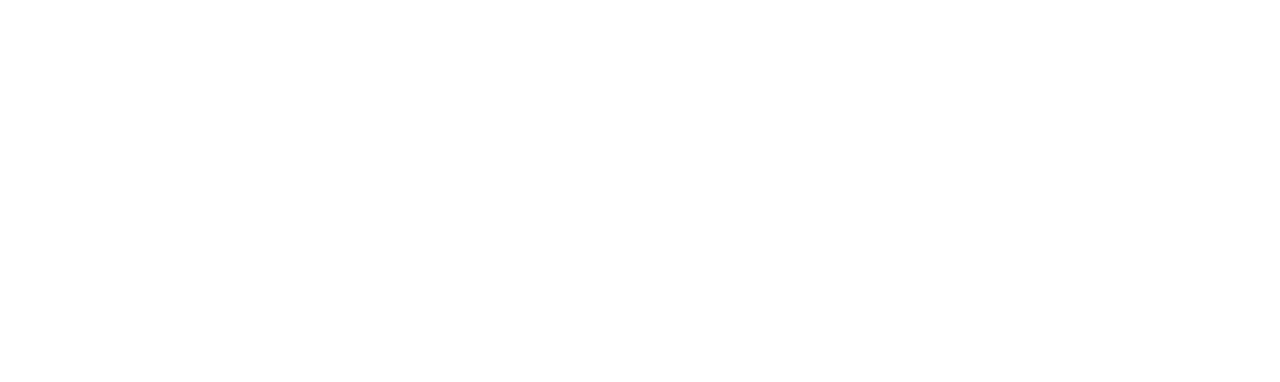
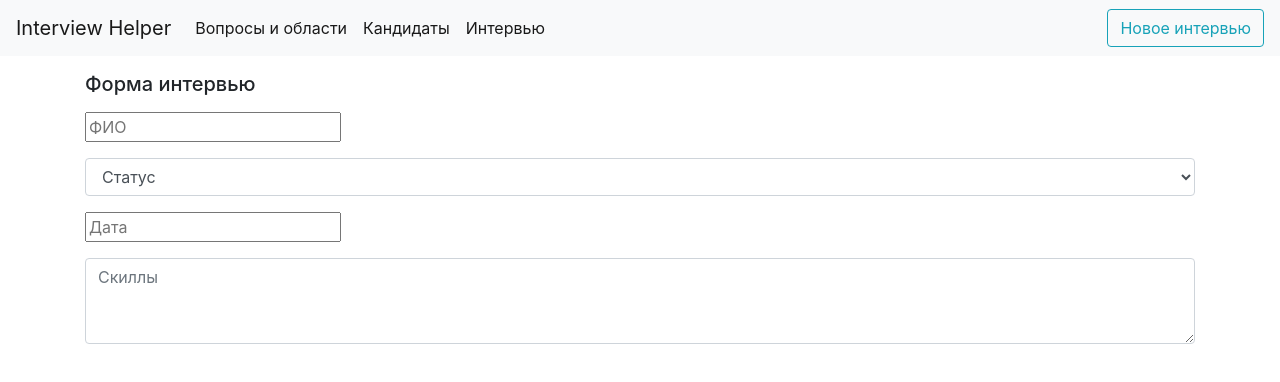
Before and after one commit to BobsAnton/InterviewHelper, a website: page index.html in a window 1280 px wide. Drawn offline with nearby package versions, Linux system fonts and the light colour scheme.

Commit message:
add dummy content into html

```diff
--- a/index.html
+++ b/index.html
@@ -4,9 +4,66 @@
 	<meta charset="UTF-8">
 	<meta http-equiv="X-UA-Compatible" content="IE=edge">
 	<meta name="viewport" content="width=device-width, initial-scale=1.0">
-	<title>Interview helper</title>
+	<title>Interview Helper</title>
+
+	<link rel="stylesheet" href="https://cdn.jsdelivr.net/npm/bootstrap@4.0.0/dist/css/bootstrap.min.css" integrity="sha384-Gn5384xqQ1aoWXA+058RXPxPg6fy4IWvTNh0E263XmFcJlSAwiGgFAW/dAiS6JXm" crossorigin="anonymous">
 </head>
 <body>
+	<nav class="navbar navbar-expand-lg navbar-light bg-light">
+		<a class="navbar-brand" href="#">Interview Helper</a>
+		<button class="navbar-toggler" type="button" data-toggle="collapse" data-target="#navbarSupportedContent" aria-controls="navbarSupportedContent" aria-expanded="false" aria-label="Toggle navigation">
+			<span class="navbar-toggler-icon"></span>
+		</button>
 
+		<div class="collapse navbar-collapse" id="navbarSupportedContent">
+		  	<ul class="navbar-nav mr-auto">
+				<li class="nav-item active">
+					<a class="nav-link" href="#">Вопросы и области<span class="sr-only">(current)</span></a>
+				</li>
+				<li class="nav-item active">
+					<a class="nav-link" href="#">Кандидаты</a>
+				</li>
+				<li class="nav-item active">
+					<a class="nav-link" href="#">Интервью</a>
+				</li>
+		  	</ul>
+		  	<button class="btn btn-outline-info my-2 my-sm-0" type="submit">Новое интервью</button>
+		</div>
+	</nav>
+
+	<div class="container">
+		<div class="row">
+			<div class="col">
+				<p><h5>Форма интервью</h5></p>
+			</div>
+		</div>
+		<div class="row">
+			<div class="col">
+				<form>
+					<div class="form-group">
+						<input type="text" id="name" placeholder="ФИО">
+					</div>
+					<div class="form-group">
+					  <select class="form-control">
+						<option value="" disabled selected>Статус</option>
+						<option>1</option>
+						<option>2</option>
+						<option>3</option>
+					  </select>
+					</div>
+					<div class="form-group">
+						<input type="text" id="date" placeholder="Дата">
+					</div>
+					<div class="form-group">
+						<textarea class="form-control" id="skills" rows="3" placeholder="Скиллы"></textarea>
+					</div>
+				</form>
+			</div>
+		</div>
+	</div>
+
+	<script src="https://code.jquery.com/jquery-3.2.1.slim.min.js" integrity="sha384-KJ3o2DKtIkvYIK3UENzmM7KCkRr/rE9/Qpg6aAZGJwFDMVNA/GpGFF93hXpG5KkN" crossorigin="anonymous"></script>
+	<script src="https://cdn.jsdelivr.net/npm/popper.js@1.12.9/dist/umd/popper.min.js" integrity="sha384-ApNbgh9B+Y1QKtv3Rn7W3mgPxhU9K/ScQsAP7hUibX39j7fakFPskvXusvfa0b4Q" crossorigin="anonymous"></script>
+	<script src="https://cdn.jsdelivr.net/npm/bootstrap@4.0.0/dist/js/bootstrap.min.js" integrity="sha384-JZR6Spejh4U02d8jOt6vLEHfe/JQGiRRSQQxSfFWpi1MquVdAyjUar5+76PVCmYl" crossorigin="anonymous"></script>
 </body>
 </html>
```
